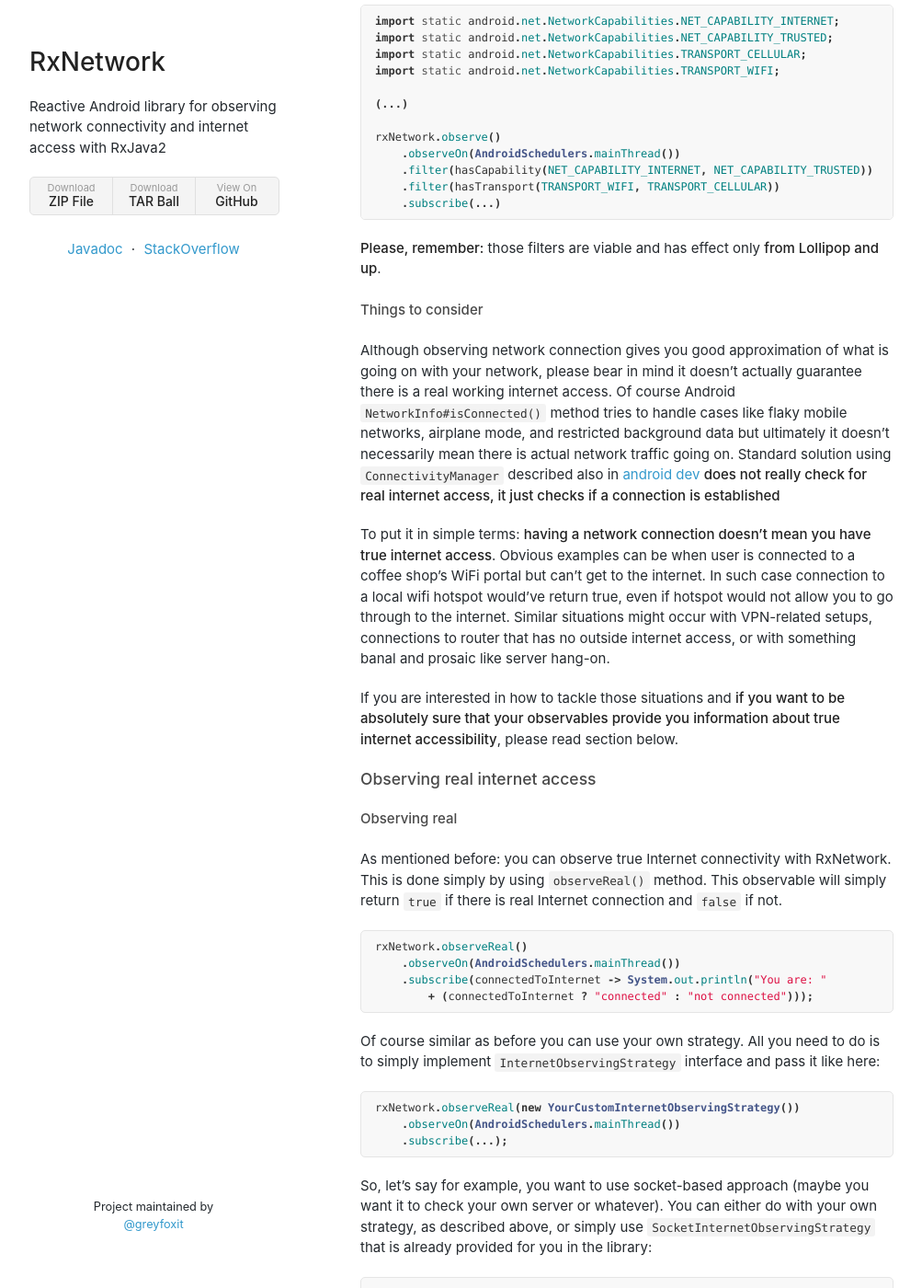
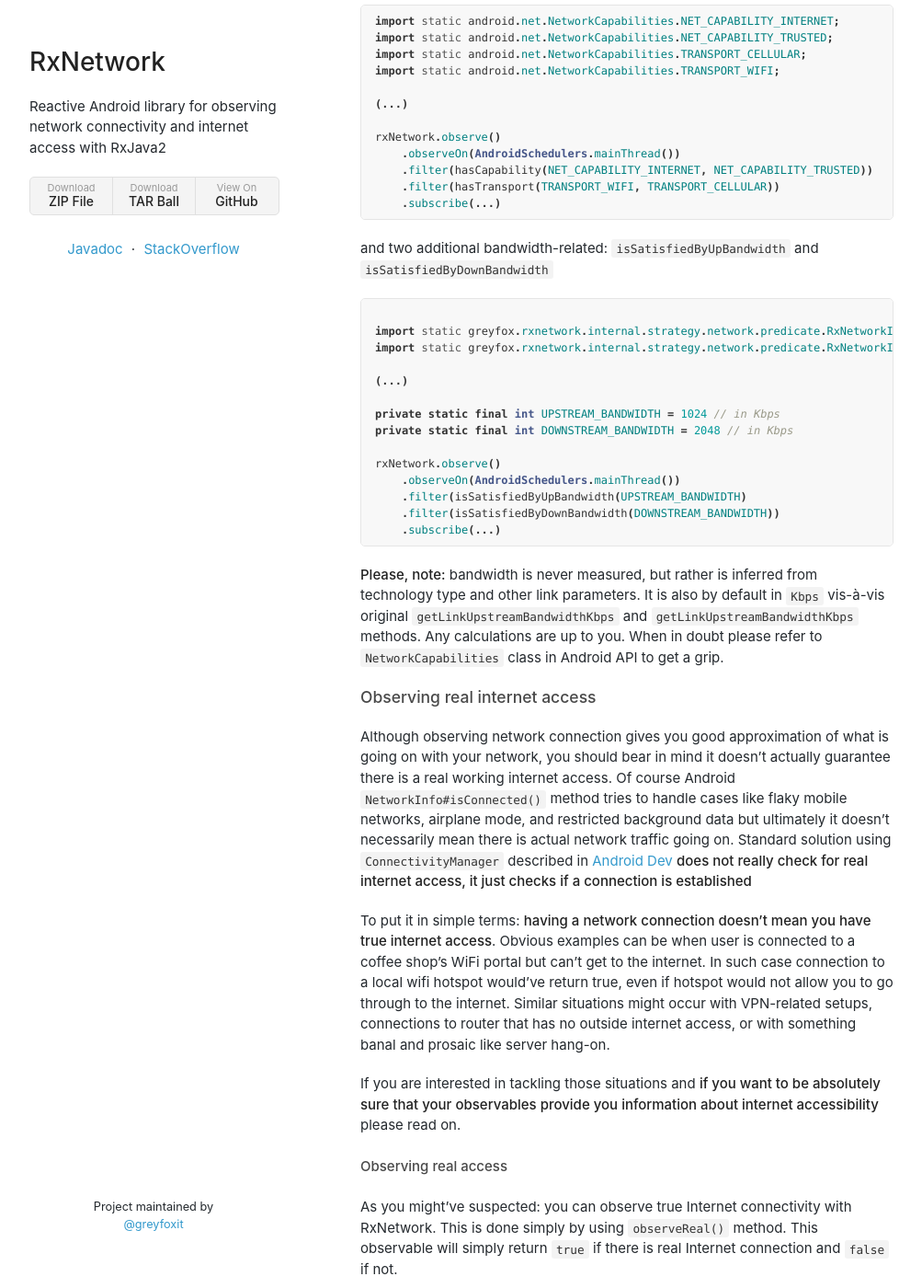
Before and after one commit to greyfoxit/RxNetwork, a Jekyll site: the page built from index.md, in a window 1280 px wide and 1400 px high, scrolled down 9954 px. Shown: the whole window at 92% size, without its empty margins (138-1141 px from the left). Built offline with Jekyll 4.4.1, drawn with Linux system fonts in a browser that asks for light colours; a script that is not in the unit is left out; our own code applies the rules of GitHub Pages for plain Markdown files; some of the changed text lies outside the part shown.

Commit message:
Website at Mon May 29 23:22:39 UTC 2017

````diff
--- a/index.md
+++ b/index.md
@@ -498,16 +498,39 @@ rxNetwork.observe()
     .subscribe(...)
 ```
 
-**Please, remember:** those filters are viable and has effect only **from Lollipop and up**.
+and two additional bandwidth-related: `isSatisfiedByUpBandwidth` and `isSatisfiedByDownBandwidth`
 
-#### Things to consider
+```java
+
+import static greyfox.rxnetwork.internal.strategy.network.predicate.RxNetworkInfoPredicate.Capabilities.isSatisfiedByUpBandwidth;
+import static greyfox.rxnetwork.internal.strategy.network.predicate.RxNetworkInfoPredicate.Capabilities.isSatisfiedByDownBandwidth;
+
+(...)
+
+private static final int UPSTREAM_BANDWIDTH = 1024 // in Kbps
+private static final int DOWNSTREAM_BANDWIDTH = 2048 // in Kbps
+
+rxNetwork.observe()
+    .observeOn(AndroidSchedulers.mainThread())
+    .filter(isSatisfiedByUpBandwidth(UPSTREAM_BANDWIDTH)
+    .filter(isSatisfiedByDownBandwidth(DOWNSTREAM_BANDWIDTH))
+    .subscribe(...)
+```
+
+**Please, note:** bandwidth is never measured, but rather is inferred from technology type and
+other link parameters. It is also by default in `Kbps` vis-à-vis original `getLinkUpstreamBandwidthKbps`
+and `getLinkUpstreamBandwidthKbps` methods. Any calculations are up to you. When in doubt please
+refer to [`NetworkCapabilities`](https://developer.android.com/reference/android/net/NetworkCapabilities.html)
+class in Android API to get a grip.
+
+### Observing real internet access
 
 Although observing network connection gives you good approximation of what is going on with your
-network, please bear in mind it doesn't actually guarantee there is a real working internet access.
+network, you should bear in mind it doesn't actually guarantee there is a real working internet access.
 Of course Android `NetworkInfo#isConnected()` method tries to handle cases like flaky mobile
 networks, airplane mode, and restricted background data but ultimately it doesn't necessarily mean
 there is actual network traffic going on. Standard solution using `ConnectivityManager` described
-also in [android dev](https://developer.android.com/training/monitoring-device-state/connectivity-monitoring.html)
+in [Android Dev](https://developer.android.com/training/monitoring-device-state/connectivity-monitoring.html)
 **does not really check for real internet access, it just checks if a connection is established**
 
 To put it in simple terms: **having a network connection doesn't mean you have true internet access**.
@@ -517,17 +540,14 @@ would not allow you to go through to the internet. Similar situations might occu
 setups, connections to router that has no outside internet access, or with something banal and
 prosaic like server hang-on.
 
-If you are interested in how to tackle those situations and **if you want to be absolutely sure
-that your observables provide you information about true internet accessibility**, please read
-section below.
+If you are interested in tackling those situations and **if you want to be absolutely sure
+that your observables provide you information about internet accessibility** please read on.
 
-### Observing real internet access
+#### Observing real access
 
-#### Observing real
-
-As mentioned before: you can observe true Internet connectivity with RxNetwork. This is
-done simply by using `observeReal()` method. This observable will simply return `true` if there is
-real Internet connection and `false` if not.
+As you might've suspected: you can observe true Internet connectivity with RxNetwork. This is done
+simply by using `observeReal()` method. This observable will simply return `true` if there is real
+Internet connection and `false` if not.
 
 ```java
 rxNetwork.observeReal()
````
Also changed, not shown: other parts of index.md (+1 -1 lines).
